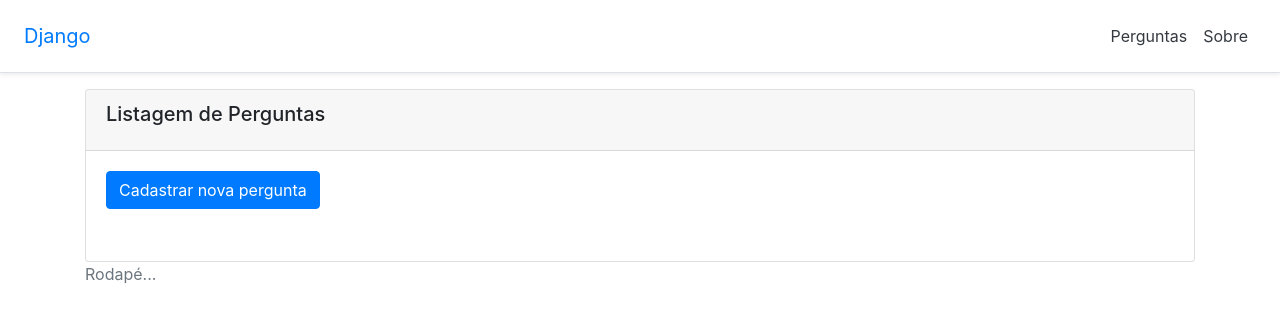
After one commit to wasare/django-polls, a Django app: page /polls/pergunta/all in a window 1280 px wide. The commit adds this page. Shown: the top 322 px of the page. Run offline with Django 4.2, Linux system fonts and the light colour scheme; data that the repository does not hold is empty; some libraries are stand-ins or nearby versions.

Commit message:
READ - CRUD Básico.

```diff
--- a/polls/urls.py
+++ b/polls/urls.py
@@ -18,6 +18,19 @@ urlpatterns = [
               views.QuestionDeleteView.as_view(),
               name="poll_delete"
     ),
+    # /polls/
+    path('pergunta/<int:pk>/show',
+        views.QuestionDetailView.as_view(),
+        name="poll_show"
+    ),
+    path('pergunta/all',
+         views.QuestionListView.as_view(),
+         name="polls_all"
+    ),
+    path('about-us',
+         views.SobreTemplateView.as_view(),
+         name="about_page"
+    ),
 
 ]
 
--- a/polls/views.py
+++ b/polls/views.py
@@ -2,6 +2,7 @@ from django.shortcuts import render
 from django.http import HttpResponse
 from django.views.generic.edit import CreateView, UpdateView, DeleteView
 from django.urls import reverse_lazy
+from django.views.generic import DetailView, ListView, TemplateView
 
 
 # Create your views here.
@@ -61,3 +62,16 @@ class QuestionDeleteView(DeleteView):
     model = Question
     template_name = 'polls/question_confirm_delete_form.html'
     success_url = reverse_lazy('polls_list')
+
+class QuestionDetailView(DetailView):
+    model = Question
+    template_name = 'polls/question_detail.html'
+    context_object_name = 'question'
+
+class QuestionListView(ListView):
+    model = Question
+    template_name = 'polls/question_list.html'
+    context_object_name = 'questions'
+
+class SobreTemplateView(TemplateView):
+    template_name = 'polls/sobre.html'
--- a/templates/_layout1.html
+++ b/templates/_layout1.html
@@ -23,7 +23,8 @@ bg-white border-bottom shadow-sm">
         <h5 class="my-0 mr-md-auto font-weight-normal">
             <a href="{% url 'index' %}">Django</a>
         </h5>
-        <a class="p-2 text-dark" href="{% url 'sobre' %}">Sobre</a>
+        <a class="p-2 text-dark" href="{% url 'polls_all' %}">Perguntas</a>
+        <a class="p-2 text-dark" href="{% url 'about_page' %}">Sobre</a>
     </div>
 </main>
 {% endblock %}
--- a/templates/perguntas_recentes.html
+++ b/templates/perguntas_recentes.html
@@ -14,6 +14,9 @@
             <h2>Em: {{ question.pub_date|date:"d / m / Y" }}</h2>
             <p>
                 {{ question.question_text }} &nbsp;
+                <a href="{% url 'poll_show' pk=question.id %}" class="link-secondary">
+                    Ver
+                </a> &nbsp;
                 <a href="{% url 'poll_edit' pk=question.id %}" class="link-secondary">
                     Editar
                 </a> &nbsp;
--- /dev/null
+++ b/templates/polls/question_list.html
@@ -0,0 +1,23 @@
+{% extends '_layout1.html' %}
+
+{% block content %} {# substitui o bloco content em _layout1.html #}
+<div class="card">
+    <div class="card-header">
+        <h5 class="card-title">Listagem de Perguntas</h5>
+    </div>
+    <div class="card-body">
+        <a href="{% url 'poll_add' %}" class="btn btn-primary mb-3">
+            Cadastrar nova pergunta
+        </a>
+        <ul>
+            {% for question in questions %}
+            <li>
+                <a href="{% url 'poll_show' pk=question.id %}">
+                    {{ question.question_text }}
+                </a>
+            </li>
+            {% endfor %}
+        </ul>
+    </div>
+</div>
+{% endblock %} {# fecha o bloco content #}
```
Also changed, not shown: templates/polls/question_detail.html (added, +21 -0 lines), templates/polls/sobre.html (added, +14 -0 lines).
